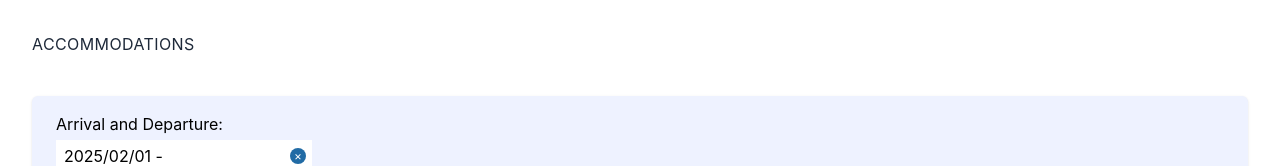
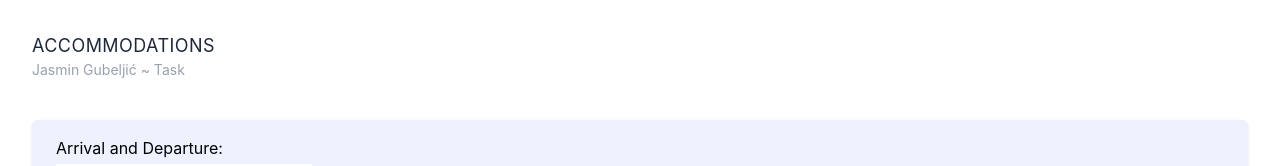
Before and after one commit to jasmingubeljic/accommodation-filtering, a React (Vite) app: page / in a window 1280 px wide. Shown: the top 166 px of the page. Built offline with nearby package versions, Linux system fonts and the light colour scheme; no server answers.

Commit message:
feat: add personal brand

```diff
--- a/src/components/Container/Container.jsx
+++ b/src/components/Container/Container.jsx
@@ -3,7 +3,8 @@ import { Outlet } from 'react-router-dom'
 export default function Container () {
 
     return <>
-        <h1 className="uppercase text-gray-800 tracking-wide">Accommodations</h1>
+        <h1 className="text-lg uppercase text-gray-800 tracking-wide">Accommodations</h1>
+        <p className="text-sm text-gray-400">Jasmin Gubeljić ~ Task</p>
         <Outlet />
     </>
 
```
